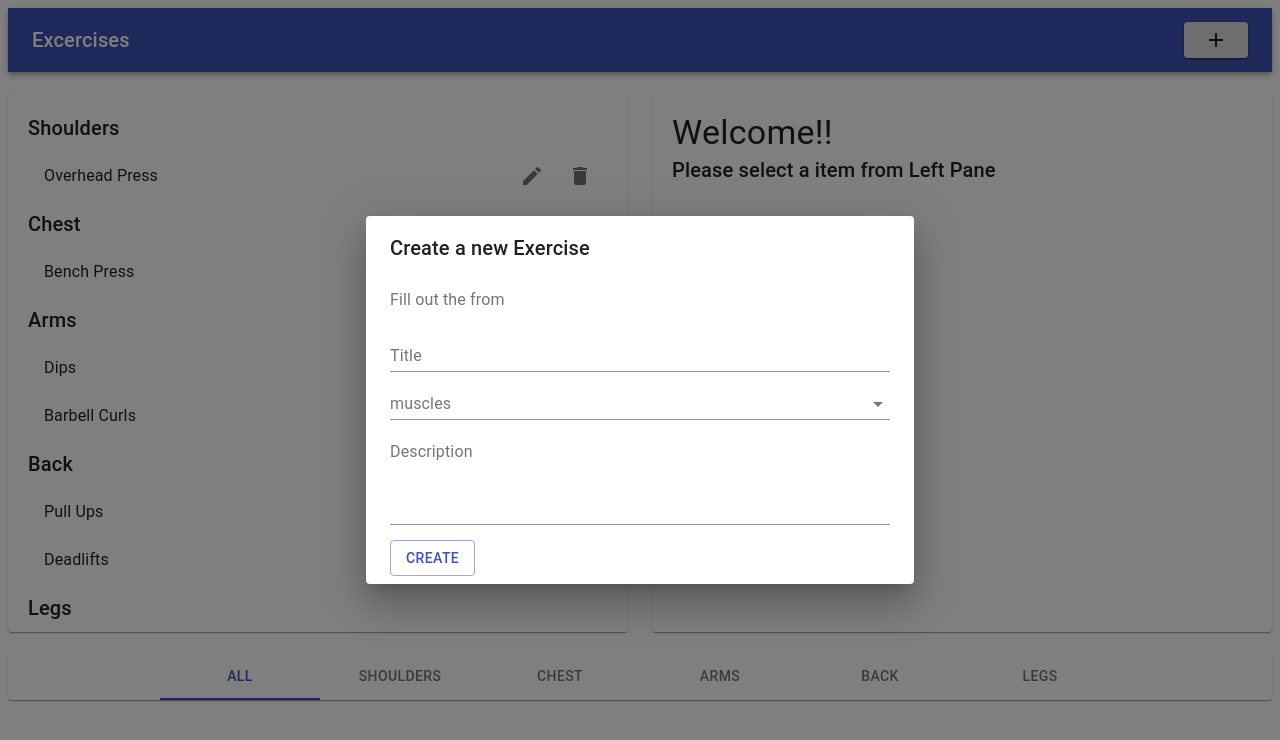
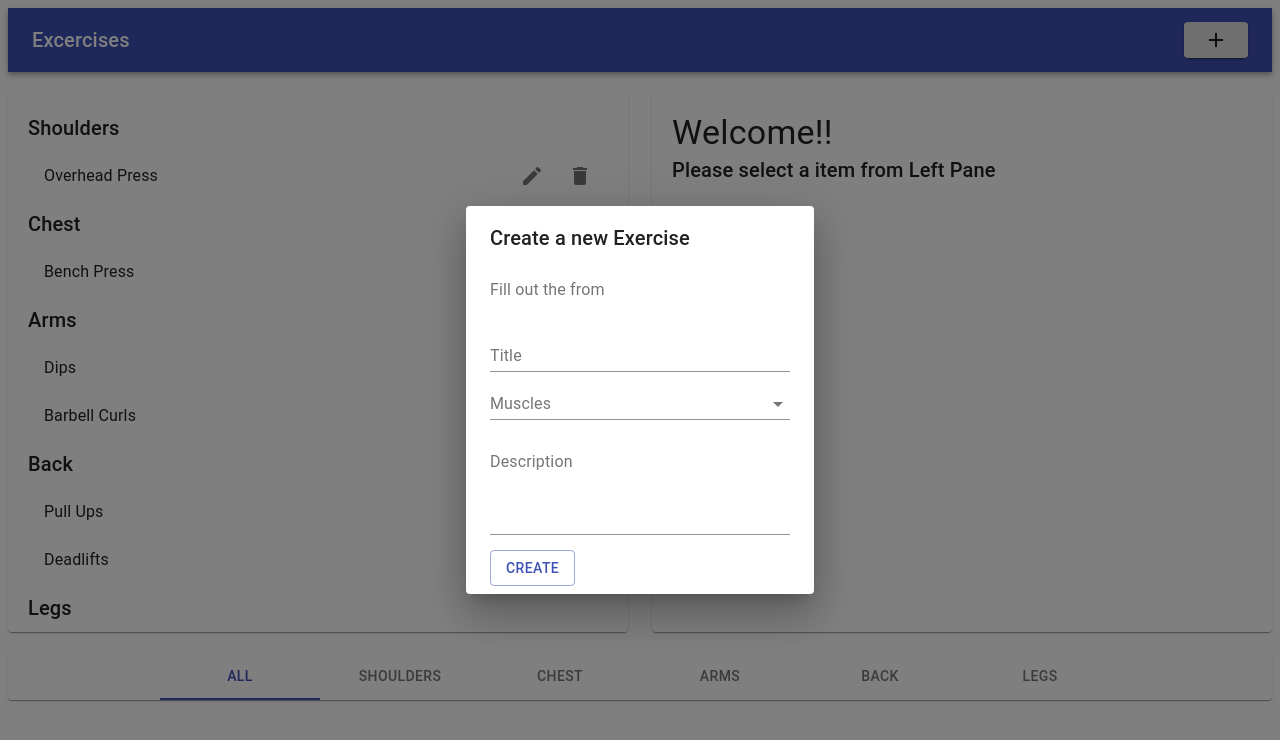
Before and after one commit to Iamsbharti/exercises-app, a React (Create React App) app: page / in a window 1280 px wide. Both pictures are taken after a click on the button 1216 px from the left and 40 px from the top of the page. Shown: the top 740 px of the page. Built offline with nearby package versions, Linux system fonts and the light colour scheme.

Commit message:
modified button and state updation

```diff
--- a/src/Components/Excercises/Dailog/InputForm.js
+++ b/src/Components/Excercises/Dailog/InputForm.js
@@ -13,7 +13,8 @@ import {
 //styles
 const styles=(theme)=>({
     FormControl:{
-        width:500
+        width:300,
+        marginTop:10
     }
 })
 export default withStyles(styles) (class extends Component {
@@ -46,13 +47,7 @@ export default withStyles(styles) (class extends Component {
         const { ...exercise } = this.state;
         const id=exercise.title.replace(/ /g,'-');
         this.props.onSubmit({...exercise,id});
-        this.setState({
-            exercise: {
-                title: "",
-                muscles: "",
-                description: "",
-            },
-        });
+        this.initialState()
     };
     render(){
         const { title, muscles, description } = this.state;
@@ -70,7 +65,7 @@ export default withStyles(styles) (class extends Component {
                     />
                     <br />
                     <FormControl>
-                        <InputLabel>muscles</InputLabel>
+                        <InputLabel>Muscles</InputLabel>
                         <Select
                             name="muscles"
                             value={muscles}
@@ -101,7 +96,7 @@ export default withStyles(styles) (class extends Component {
                             onClick={this.handleSubmit}
                             style={{marginTop:15}}
                         >
-                            Create
+                            {this.state.title ?"Edit":"Create"}
                         </Button>
                 </form>
             </Fragment>
```
